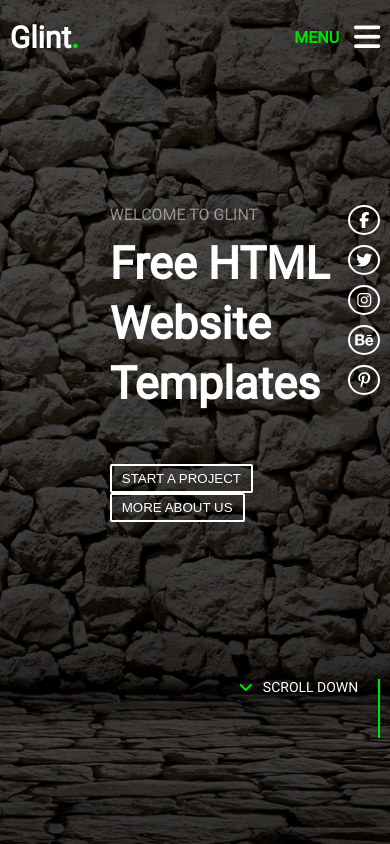
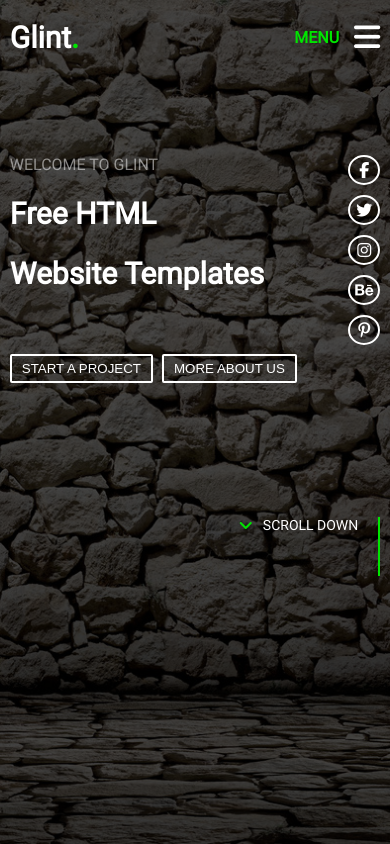
Before and after one commit to valyuscha/Glint, a plain HTML site: page index.html in a window 390 px wide. Drawn offline with Linux system fonts and the light colour scheme.

Commit message:
Made a new page

```diff
--- a/index.html
+++ b/index.html
@@ -2,6 +2,8 @@
 <html lang="en">
 <head>
   <meta charset="UTF-8">
+  <meta name="viewport"
+        content="width=device-width, user-scalable=no, initial-scale=1.0, maximum-scale=1.0, minimum-scale=1.0">
   <script src="https://kit.fontawesome.com/9b12492f8c.js" crossorigin="anonymous"></script>
   <link rel="stylesheet" href="css/style.css">
   <title>Glint</title>
--- a/scss/style.scss
+++ b/scss/style.scss
@@ -102,6 +102,7 @@
           color: #ffffff;
           margin-right: 5px;
           cursor: pointer;
+          margin-bottom: 15px;
           transition: background .3s;
 
           &:hover {
@@ -150,3 +151,33 @@
     }
   }
 }
+
+@media screen and (max-width: 580px) {
+  .header {
+    overflow-y: hidden;
+
+    &__banner {
+      margin-top: 100px;
+
+      &_main {
+        &_text {
+          margin-left: 0;
+        }
+      }
+    }
+  }
+}
+
+@media screen and (max-width: 485px) {
+  .header {
+    &__banner {
+      &_main {
+        &_text {
+          h2 {
+            font-size: 30px;
+          }
+        }
+      }
+    }
+  }
+}
```
Also changed, not shown: css/style.css. Lines whose indentation alone changed are shown as unchanged.
